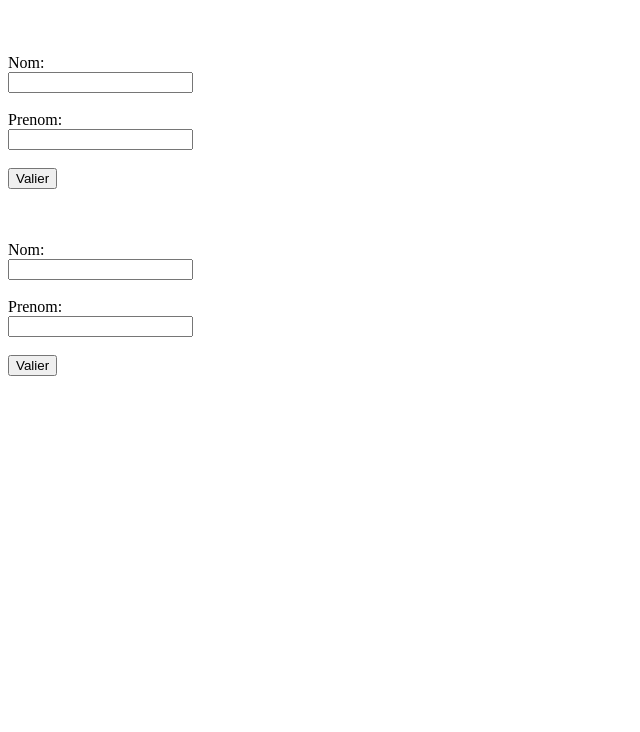
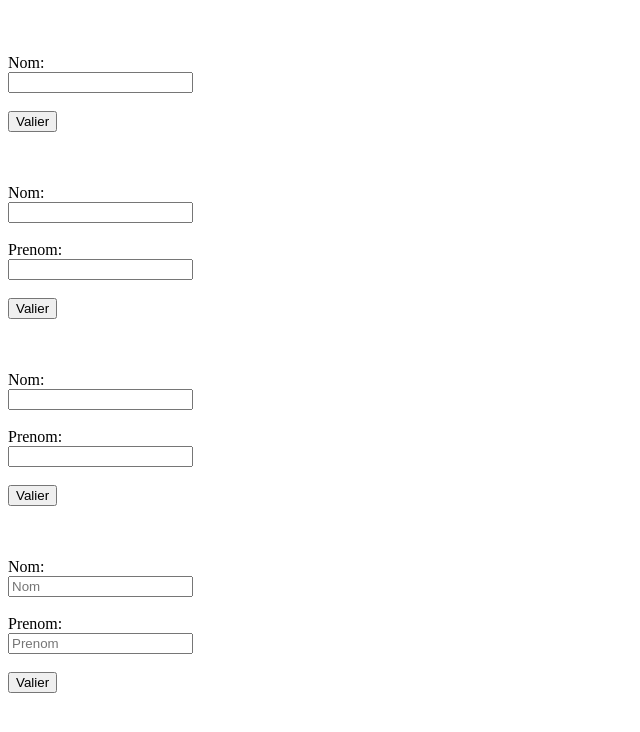
Before and after one commit to NikEurope/HTML, a plain HTML site: page 1contactform.html in a window 1280 px wide. Shown: the part 48-780 px from the top of the page, without its empty margins (0-640 px from the left). Drawn offline with Linux system fonts and the light colour scheme.

Commit message:
Update 1contactform.html

```diff
--- a/1contactform.html
+++ b/1contactform.html
@@ -8,6 +8,23 @@
 
 <BODY>
 <H1>Contact form</H1>
+
+
+
+<br />
+<br />
+
+<!-- Contact form base -->
+
+<form>
+
+Nom: <br />
+<input type="texte" name="Nom"><br /><br />
+
+<input type="submit" value="Valier">
+
+</form>
+
 <br />
 <br />
 
@@ -43,6 +60,26 @@ Prenom: <br />
 
 </form>
 
+
+<br />
+<br />
+
+<!-- methode GET et placeholder -->
+
+<form methode="GET" action="">
+
+Nom: <br />
+<input type="texte" name="Nom" placeholder="Nom"><br /><br />
+
+Prenom: <br />
+<input type="texte" name="Prenom" placeholder="Prenom"><br /><br />
+
+<input type="submit" value="Valier">
+
+</form>
+
+
+
 </BODY>
 
 </HTML>
```
